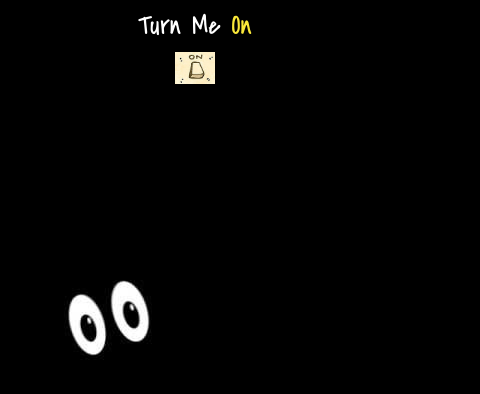
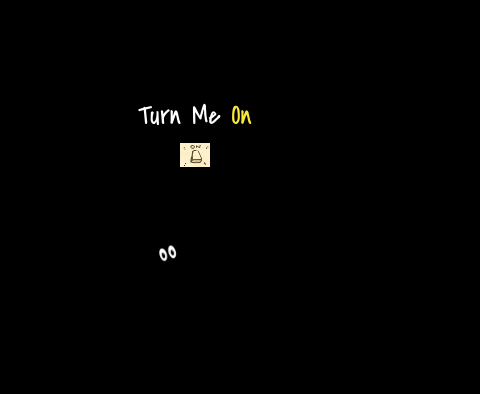
Before and after one commit to EstherWangari/bulb, a plain HTML site: page index.html in a window 390 px wide. Shown: the whole page, 480 px wide, since content can reach past the window. Drawn offline with nearby package versions, Linux system fonts and the light colour scheme.

Commit message:
made it mobile responsive

```diff
--- a/css/styles.css
+++ b/css/styles.css
@@ -1,3 +1,25 @@
+
+
+/* Extra small devices (phones, 600px and down) */
+@media only screen and (max-width: 575px) {
+  body {background: black;height:100%}
+  h2{text-align: center;color:blue;font-family: 'Press Start 2P', cursive;display: none;font-size: 15px}
+  h3{color:white;font-family: 'Covered By Your Grace', cursive}
+  center{padding-top:1px}
+  #socketon{width:30px}
+  #socketoff{width:30px;display:none}
+  center{padding-top: 100px}
+  span{color:#F9E739}
+  .image img{width:100px}
+  .image{padding-top: 50px}
+  .off{padding-top: 40px}
+
+
+}
+
+
+/* Extra large devices (large laptops and desktops, 1200px and up) */
+@media only screen and (min-width: 1200px) {
   body{background: black}
   h2{color:blue;font-family: 'Press Start 2P', cursive;display: none}
   h3{color:white;font-family: 'Covered By Your Grace', cursive}
@@ -8,3 +30,5 @@ center{padding-top: 10px}
   .image{padding-top: 60px}
   span{color:#F9E739}
   .off{padding-top: 120px}
+
+}
--- a/index.html
+++ b/index.html
@@ -7,6 +7,8 @@
     <link rel="stylesheet" href="css/styles.css">
     <link href="https://fonts.googleapis.com/css?family=Press+Start+2P" rel="stylesheet">
     <link href="https://fonts.googleapis.com/css?family=Covered+By+Your+Grace" rel="stylesheet">
+    <meta name="viewport" content="width=device-width, initial-scale=1.0">
+
     <script type="text/javascript" src='js/scripts.js'>
 
     </script>
```
Lines whose indentation alone changed are shown as unchanged.
